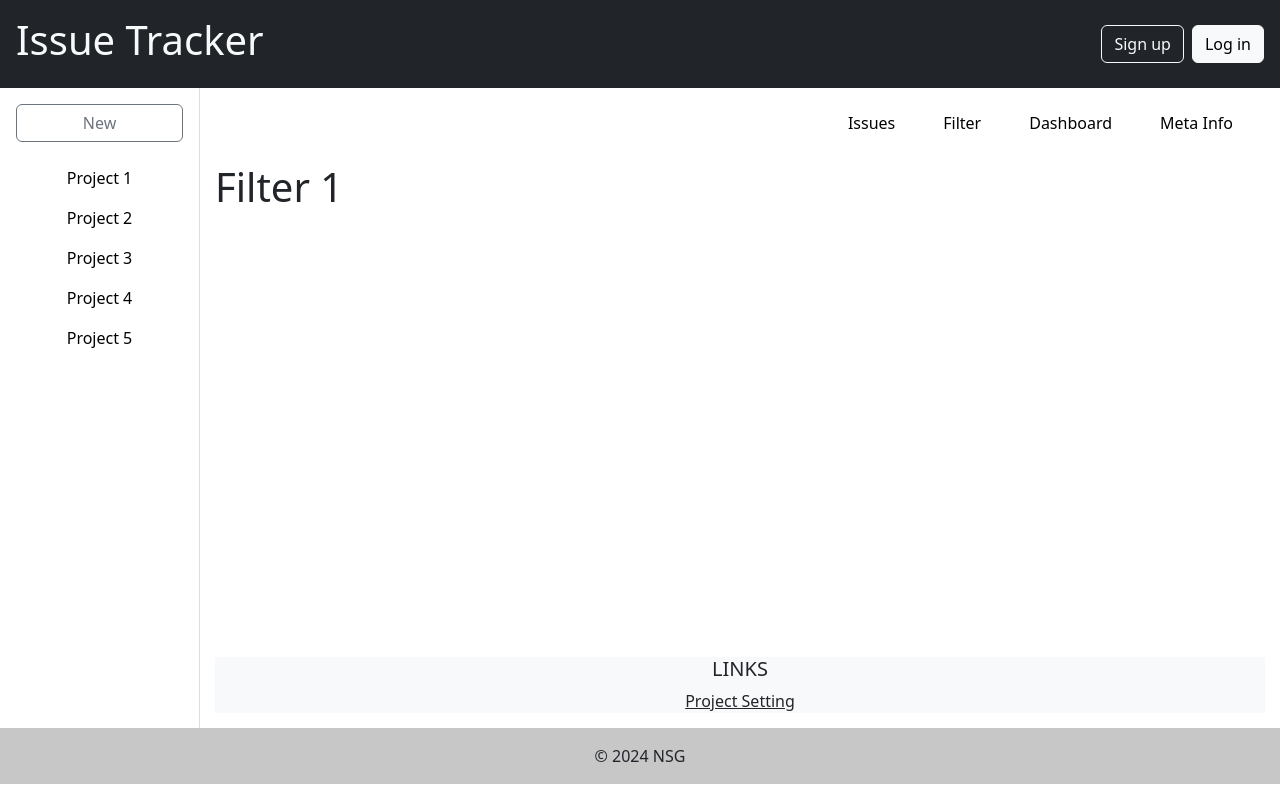
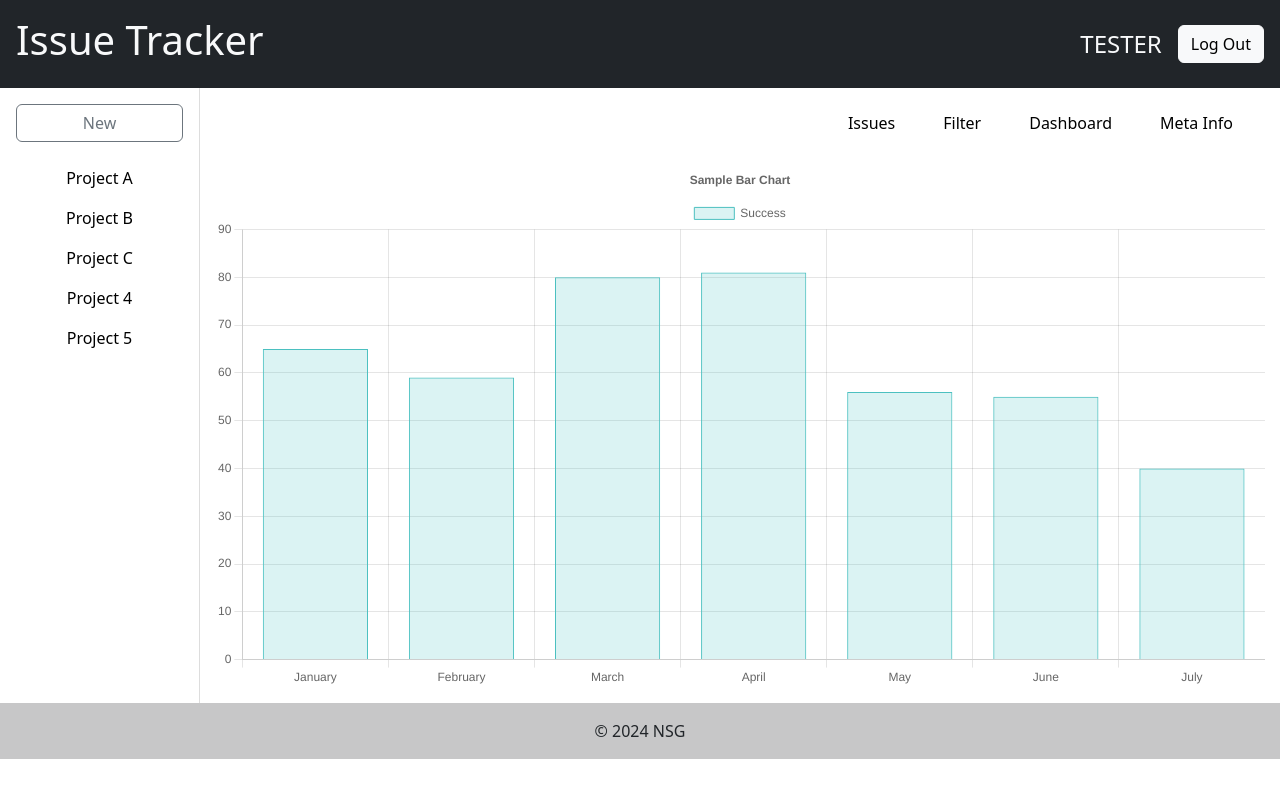
Before and after one commit to SSSSoGong/issue-tracker-client, a React (Create React App) app: page /project/1/filter in a window 1280 px wide. Built offline with nearby package versions, Linux system fonts and the light colour scheme.

Commit message:
add : logOut 기능

```diff
--- a/package.json
+++ b/package.json
@@ -8,9 +8,11 @@
     "@testing-library/user-event": "^13.5.0",
     "axios": "^1.6.8",
     "bootstrap": "^5.3.3",
+    "chart.js": "^4.4.3",
     "prop-types": "^15.8.1",
     "react": "^18.3.1",
     "react-bootstrap": "^2.10.2",
+    "react-chartjs-2": "^5.2.0",
     "react-dom": "^18.3.1",
     "react-router-dom": "^6.23.1",
     "react-scripts": "^5.0.1",
--- a/src/App.js
+++ b/src/App.js
@@ -19,7 +19,7 @@ import MainHeader from './components/MainHeader';
 
 
 function App() {
-  const [isLogin, setIsLogin] = useState(false);
+  const [isLogin, setIsLogin] = useState(true);
   const [userName, setUserName] = useState("TESTER");
 
   //로컬 스토리지에서 로그인 상태를 확인하고 설정
@@ -49,12 +49,12 @@ function App() {
               <Introduction isLogin = {isLogin} setIsLogin={setIsLogin}/>  //login 되어 있지 않을 때 main page로 이동
             )
         }/>
-        <Route path="/project/:projectId" element={<Project isLogin={isLogin} userName={userName}/>} />                 {/** project-issues page */}
-        <Route path="/project/:projectId/filter" element={<Filter isLogin={isLogin} userName={userName}/>} />           {/** project-filter page */}
-        <Route path="/project/:projectId/dashBoard" element={<DashBoard isLogin={isLogin} userName={userName}/>} />     {/** project-dashboard page */}
-        <Route path="/project/:projectId/metaInfo" element={<MetaInfo isLogin={isLogin} userName={userName}/>} />       {/** project-metaInfo page */}
+        <Route path="/project/:projectId" element={<Project isLogin={isLogin} userName={userName} setIsLogin={setIsLogin}/>} />                 {/** project-issues page */}
+        <Route path="/project/:projectId/filter" element={<Filter isLogin={isLogin} userName={userName} setIsLogin={setIsLogin}/>} />           {/** project-filter page */}
+        <Route path="/project/:projectId/dashBoard" element={<DashBoard isLogin={isLogin} userName={userName} setIsLogin={setIsLogin}/>} />     {/** project-dashboard page */}
+        <Route path="/project/:projectId/metaInfo" element={<MetaInfo isLogin={isLogin} userName={userName} setIsLogin={setIsLogin}/>} />       {/** project-metaInfo page */}
 
-        <Route path="/project/:projectId/:issueId" element={<Issue isLogin={isLogin} userName={userName}/>} />          {/**Issue page */}
+        <Route path="/project/:projectId/:issueId" element={<Issue isLogin={isLogin} userName={userName} setIsLogin={setIsLogin}/>} />          {/**Issue page */}
 
         <Route path="/login" element={<Login />} />                         {/** login page */}
         <Route path="/sign" element={<SignUp />} />                       {/** signup page */}
--- /dev/null
+++ b/src/components/BarChart.js
@@ -0,0 +1,55 @@
+// BarChart.js
+import React from 'react';
+import { Bar } from 'react-chartjs-2';
+import {
+    Chart as ChartJS,
+    CategoryScale,
+    LinearScale,
+    BarElement,
+    Title,
+    Tooltip,
+    Legend,
+} from 'chart.js';
+
+// Chart.js에 사용될 구성 요소를 등록합니다.
+ChartJS.register(
+    CategoryScale,
+    LinearScale,
+    BarElement,
+    Title,
+    Tooltip,
+    Legend
+);
+
+const BarChart = () => {
+  // 그래프에 사용할 데이터와 옵션을 설정합니다.
+    const data = {
+    labels: ['January', 'February', 'March', 'April', 'May', 'June', 'July'],
+    datasets: [
+    {
+        label: 'Success',
+        data: [65, 59, 80, 81, 56, 55, 40],
+        backgroundColor: 'rgba(75, 192, 192, 0.2)',
+        borderColor: 'rgba(75, 192, 192, 1)',
+        borderWidth: 1,
+    },
+    ],
+};
+
+const options = {
+    responsive: true,
+    plugins: {
+    legend: {
+        position: 'top',
+    },
+    title: {
+        display: true,
+        text: 'Sample Bar Chart',
+    },
+    },
+};
+
+    return <Bar data={data} options={options} />;
+};
+
+export default BarChart;
--- a/src/components/MainHeader.js
+++ b/src/components/MainHeader.js
@@ -2,14 +2,21 @@ import { Link } from "react-router-dom";
 import PropTypes from "prop-types";
 import { propTypes } from "react-bootstrap/esm/Image";
 import Links from "../styles/Links.module.css"
+import { useNavigate } from "react-router-dom";
 
 const title = "Issue Tracker"
 
 
+const logOutClicked = (navigate, setIsLogin) => {
+    setIsLogin(false);
+    navigate('/');
+}
 
 
 //log in 상태에서의 header
-function MainHeader_login({userName}){
+function MainHeader_login({userName, setIsLogin}){
+    const navigate = useNavigate();
+
     return (
         <header className="bg-dark py-3 px-3">
         <div className="d-flex justify-content-between align-items-center">
@@ -22,9 +29,7 @@ function MainHeader_login({userName}){
                 <div className="text-light fs-4 pe-3">
                     {userName}
                 </div>
-                <Link to="/">
-                    <a href="#" className="btn btn-light">Log Out</a>
-                </Link>
+                <a href="#" className="btn btn-light" onClick={() => logOutClicked(navigate, setIsLogin)}>Log Out</a>
             </div>
         </div>
     </header>
@@ -59,15 +64,16 @@ function MainHeader_logout(){
     );
 }
 
-function MainHeader({isLogin, userName}){
+function MainHeader({isLogin, userName, setIsLogin}){
     return (
-        isLogin ? <MainHeader_login userName={userName}/> : <MainHeader_logout />
+        isLogin ? <MainHeader_login userName={userName} setIsLogin={setIsLogin}/> : <MainHeader_logout />
     );
 }
 
 MainHeader.propTypes = {
     islogin : PropTypes.bool.isRequired,
-    userName : PropTypes.string
+    userName : PropTypes.string,
+    setIsLogin : PropTypes.func,
 };
 
 
--- a/src/components/ProjectList.js
+++ b/src/components/ProjectList.js
@@ -3,9 +3,9 @@ import style from "../styles/ProjectList.module.css"
 
 //dummy data
 const projects = [
-    {projectId : 1, title : "Project 1"},
-    {projectId : 2, title : "Project 2"},
-    {projectId : 3, title : "Project 3"},
+    {projectId : 1, title : "Project A"},
+    {projectId : 2, title : "Project B"},
+    {projectId : 3, title : "Project C"},
     {projectId : 4, title : "Project 4"},
     {projectId : 5, title : "Project 5"},
 ];
--- a/src/routes/DashBoard.js
+++ b/src/routes/DashBoard.js
@@ -9,12 +9,12 @@ import ProjectFooter from "../components/ProjectFooter";
 
 import '../styles/default_layout.css'
 
-function DashBoard({isLogin, userName}) {
+function DashBoard({isLogin, userName, setIsLogin}) {
     const {projectId} = useParams();
 
     return (
         <div>
-            <MainHeader isLogin={isLogin} userName={userName}/>
+            <MainHeader isLogin={isLogin} userName={userName} setIsLogin={setIsLogin}/>
             <div class="center_area">
                 <ProjectList />
                 <main class="project_area">
@@ -22,7 +22,6 @@ function DashBoard({isLogin, userName}) {
                     <section class="main_section">
                         <h1>DashBoard {projectId}</h1>
                     </section>
-                    <ProjectFooter projectId={projectId}/>
                 </main>
             </div>
             <Footer />
@@ -32,6 +31,7 @@ function DashBoard({isLogin, userName}) {
 DashBoard.propTypes = {
     isLogin : PropTypes.bool.isRequired,
     userName : PropTypes.string,
+    setIsLogin : PropTypes.func,
 };
 
 export default DashBoard;
--- a/src/routes/Filter.js
+++ b/src/routes/Filter.js
@@ -1,5 +1,6 @@
 import PropTypes from "prop-types";
 import { useLocation, useParams } from "react-router-dom";
+
 
 import Footer from "../components/Footer";
 import MainHeader from "../components/MainHeader";
@@ -8,22 +9,23 @@ import ProjectMenu from "../components/ProjectMenu";
 import ProjectFooter from "../components/ProjectFooter";
 
 import '../styles/default_layout.css'
+import BarChart from "../components/BarChart";
 
 
-function Filter({isLogin, userName}) {
+
+function Filter({isLogin, userName, setIsLogin}) {
     const {projectId} = useParams();
 
     return (
         <div>
-            <MainHeader isLogin={isLogin} userName={userName}/>
+            <MainHeader isLogin={isLogin} userName={userName} setIsLogin={setIsLogin}/>
             <div class="center_area">
                 <ProjectList />
                 <main class="project_area">
                     <ProjectMenu />
                     <section class="main_section">
-                        <h1>Filter {projectId}</h1>
+                        <BarChart />
                     </section>
-                    <ProjectFooter projectId={projectId}/>
                 </main>
             </div>
             <Footer />
@@ -33,6 +35,7 @@ function Filter({isLogin, userName}) {
 Filter.propTypes = {
     isLogin : PropTypes.bool.isRequired,
     userName : PropTypes.string,
+    setIsLogin : PropTypes.func,
 };
 
 
--- a/src/routes/Introduction.js
+++ b/src/routes/Introduction.js
@@ -8,12 +8,12 @@ import PropTypes from "prop-types";
 import styles from "../styles/Introduction.module.css";
 
 
-function Introduction({isLogin}){
+function Introduction({isLogin, setIsLogin}){
     const navigate = useNavigate();
 
     return(
         <div>
-            <MainHeader isLogin={isLogin} userName={"TESETER"}/>
+            <MainHeader isLogin={isLogin} userName={"TESETER"} setIsLogin={setIsLogin}/>
                 <main className={styles.main_lorem}>
                     Introduction
                 </main>
@@ -23,6 +23,7 @@ function Introduction({isLogin}){
 }
 Introduction.propTypes = {
     isLogin : PropTypes.bool.isRequired,
+    setIsLogin : PropTypes.func,
 };
 
 
--- a/src/routes/Issue.js
+++ b/src/routes/Issue.js
@@ -8,13 +8,13 @@ import ProjectMenu from "../components/ProjectMenu";
 import ProjectFooter from "../components/ProjectFooter";
 import ProjectContent from "../components/ProjectContent";
 
-function Issue({isLogin, userName}){
+function Issue({isLogin, userName, setIsLogin}){
     const {projectId, issueId} = useParams();
 
     return (
         <div>
             <div>
-                <MainHeader isLogin={isLogin} userName={userName}/>
+                <MainHeader isLogin={isLogin} userName={userName} setIsLogin={setIsLogin}/>
                 <div class="center_area">
                     <ProjectList />
                     <main class="project_area">
@@ -23,7 +23,6 @@ function Issue({isLogin, userName}){
                             <h1>project {projectId}</h1>
                             <div>issue {issueId}</div>
                         </section>
-                        <ProjectFooter projectId={projectId}/>
                     </main>
                 </div>
                 <Footer />
@@ -34,6 +33,7 @@ function Issue({isLogin, userName}){
 Issue.propTypes = {
     isLogin : PropTypes.bool.isRequired,
     userName : PropTypes.string,
+    setIsLogin : PropTypes.func,
 };
 
 
--- a/src/routes/MetaInfo.js
+++ b/src/routes/MetaInfo.js
@@ -9,12 +9,12 @@ import ProjectFooter from "../components/ProjectFooter";
 
 import '../styles/default_layout.css'
 
-function MetaInfo({isLogin, userName}) {
+function MetaInfo({isLogin, userName, setIsLogin}) {
     const {projectId}= useParams();
 
     return (
         <div>
-            <MainHeader isLogin={isLogin} userName={userName}/>
+            <MainHeader isLogin={isLogin} userName={userName} setIsLogin={setIsLogin}/>
             <div class="center_area">
                 <ProjectList />
                 <main class="project_area">
@@ -22,7 +22,6 @@ function MetaInfo({isLogin, userName}) {
                     <section class="main_section">
                         <h1>metaInfo {projectId}</h1>
                     </section>
-                    <ProjectFooter projectId={projectId}/>
                 </main>
             </div>
             <Footer />
@@ -32,6 +31,7 @@ function MetaInfo({isLogin, userName}) {
 MetaInfo.propTypes = {
     isLogin : PropTypes.bool.isRequired,
     userName : PropTypes.string,
+    setIsLogin : PropTypes.func,
 };
 
 export default MetaInfo;
--- a/src/routes/Project.js
+++ b/src/routes/Project.js
@@ -9,13 +9,13 @@ import ProjectFooter from "../components/ProjectFooter";
 import ProjectContent from "../components/ProjectContent";
 
 
-function Project({isLogin, userName}) {
+function Project({isLogin, userName, setIsLogin}) {
     const {projectId} = useParams();
 
 
     return (
         <div>
-            <MainHeader isLogin={isLogin} userName={userName}/>
+            <MainHeader isLogin={isLogin} userName={userName} setIsLogin={setIsLogin}/>
             <div className="center_area">
                 <ProjectList />
                 <main className="project_area">
@@ -23,7 +23,6 @@ function Project({isLogin, userName}) {
                     <section className="main_section">
                         <ProjectContent projectId={projectId}/>
                     </section>
-                    <ProjectFooter projectId={projectId}/>
                 </main>
             </div>
             <Footer />
@@ -33,6 +32,7 @@ function Project({isLogin, userName}) {
 Project.propTypes = {
     isLogin : PropTypes.bool.isRequired,
     userName : PropTypes.string,
+    setIsLogin : PropTypes.func,
 };
 
 export default Project;
--- a/src/styles/default_layout.css
+++ b/src/styles/default_layout.css
@@ -1,7 +1,6 @@
 .center_area {
     display : flex;
     flex-direction: row;
-    height: 80vh;
 }
 
 main.project_area {
```
Also changed, not shown: 1 other file (tests, documents, lock files or other folders).
